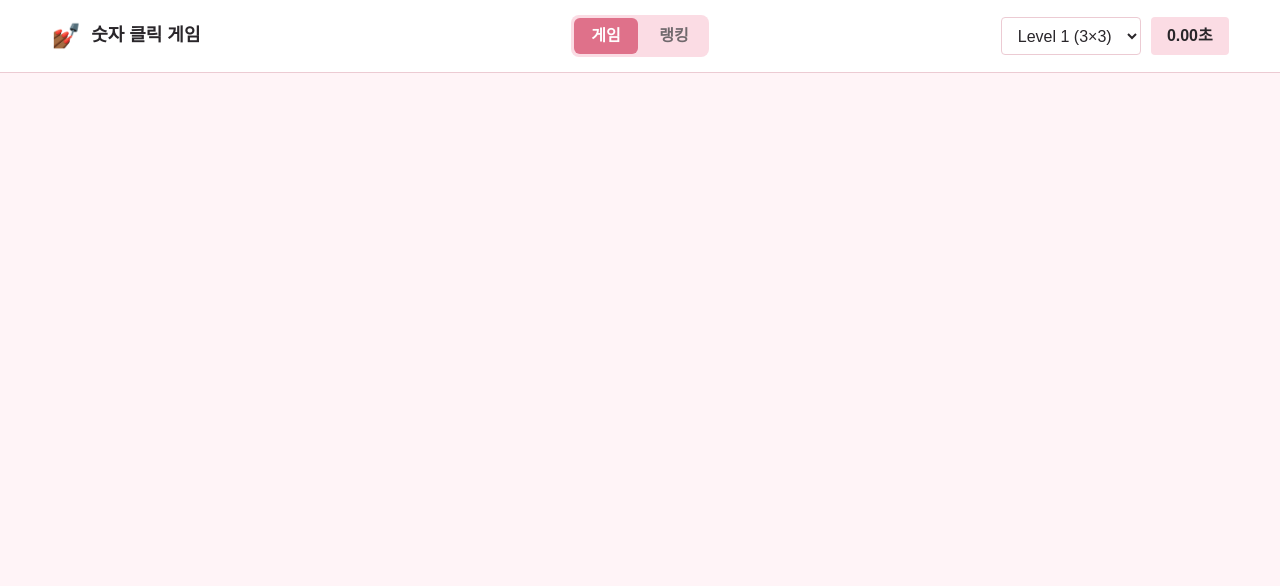
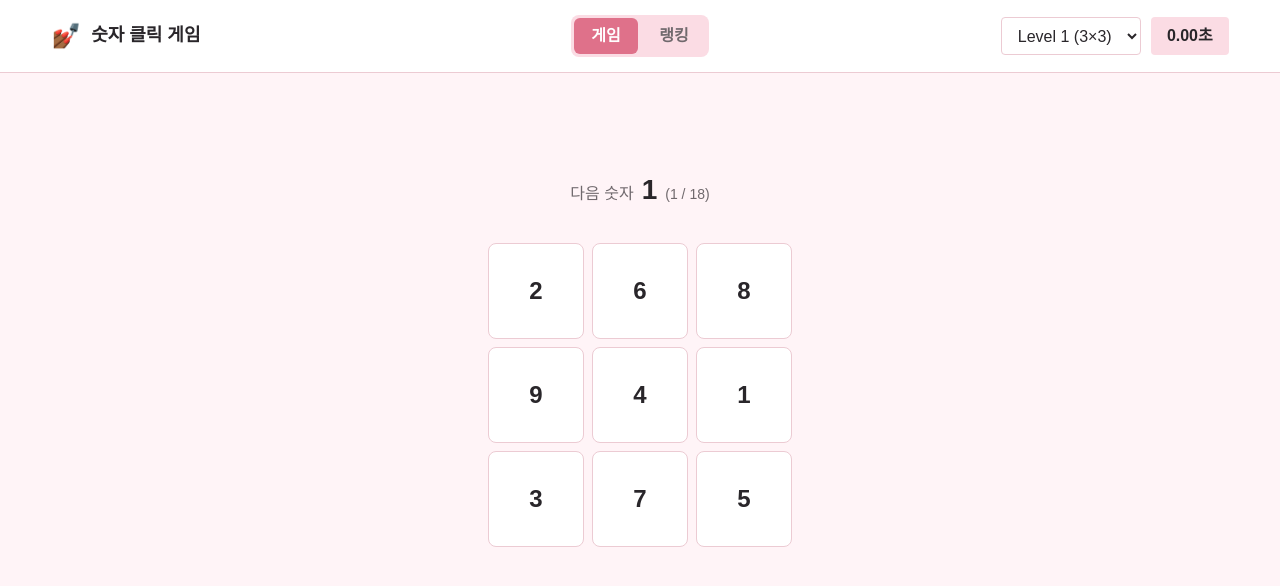
Before and after one commit to 39-play-sopt-web/HwangYuRim, a React (Vite) app in the folder Week2/Homework/one-to-fifty/: page / in a window 1280 px wide. Shown: the top 586 px of the page. Built offline with nearby package versions, Linux system fonts and the light colour scheme.

Commit message:
feat: Level 1 숫자 클릭 게임 구현

```diff
--- a/Week2/Homework/one-to-fifty/src/App.jsx
+++ b/Week2/Homework/one-to-fifty/src/App.jsx
@@ -1,4 +1,5 @@
 import { useState } from 'react'
+import Game from './components/Game/Game.jsx'
 import Header from './components/Header/Header.jsx'
 import { LEVELS } from './constants/levels.js'
 import { AppShell, MainContent } from './App.styles.js'
@@ -11,8 +12,18 @@ const VIEW = {
 function App() {
   const [activeView, setActiveView] = useState(VIEW.game)
   const [selectedLevel, setSelectedLevel] = useState(LEVELS[1].value)
+  const [elapsedTime, setElapsedTime] = useState('0.00')
 
   const isGameView = activeView === VIEW.game
+  const selectedLevelConfig = LEVELS[selectedLevel]
+
+  const handleViewChange = (view) => {
+    setActiveView(view)
+
+    if (view === VIEW.ranking) {
+      setElapsedTime('0.00')
+    }
+  }
 
   return (
     <AppShell>
@@ -20,11 +31,15 @@ function App() {
         activeView={activeView}
         levels={[LEVELS[1]]}
         selectedLevel={selectedLevel}
-        elapsedTime="0.00"
-        onViewChange={setActiveView}
+        elapsedTime={elapsedTime}
+        onViewChange={handleViewChange}
         onLevelChange={setSelectedLevel}
       />
-      <MainContent aria-label={isGameView ? '게임 화면' : '랭킹 화면'} />
+      <MainContent aria-label={isGameView ? '게임 화면' : '랭킹 화면'}>
+        {isGameView && (
+          <Game level={selectedLevelConfig} onTimeChange={setElapsedTime} />
+        )}
+      </MainContent>
     </AppShell>
   )
 }
--- /dev/null
+++ b/Week2/Homework/one-to-fifty/src/components/Game/Game.jsx
@@ -0,0 +1,113 @@
+import { useEffect, useRef, useState } from 'react'
+import { createTiles } from '../../utils/game.js'
+import {
+  GameBoard,
+  GameSection,
+  NextNumber,
+  NumberButton,
+  Status,
+} from './Game.styles.js'
+
+const RECORDS_STORAGE_KEY = 'oneToFiftyRecords'
+const TIMER_INTERVAL = 10
+
+function Game({ level, onTimeChange }) {
+  const [tiles, setTiles] = useState(() => createTiles(level.maxNumber))
+  const [nextNumber, setNextNumber] = useState(1)
+  const startedAtRef = useRef(null)
+  const timerIdRef = useRef(null)
+
+  const stopTimer = () => {
+    window.clearInterval(timerIdRef.current)
+    timerIdRef.current = null
+  }
+
+  const resetGame = () => {
+    stopTimer()
+    startedAtRef.current = null
+    setTiles(createTiles(level.maxNumber))
+    setNextNumber(1)
+    onTimeChange('0.00')
+  }
+
+  const startTimer = (startedAt) => {
+    startedAtRef.current = startedAt
+    timerIdRef.current = window.setInterval(() => {
+      const elapsedSeconds = (performance.now() - startedAtRef.current) / 1000
+      onTimeChange(elapsedSeconds.toFixed(2))
+    }, TIMER_INTERVAL)
+  }
+
+  const saveRecord = (playTime) => {
+    const records = JSON.parse(
+      localStorage.getItem(RECORDS_STORAGE_KEY) ?? '[]',
+    );
+
+    records.push({
+      playedAt: new Date().toISOString(),
+      level: level.value,
+      playTime: Number(playTime),
+    })
+    localStorage.setItem(RECORDS_STORAGE_KEY, JSON.stringify(records))
+  }
+
+  const finishGame = (finishedAt) => {
+    const playTime = ((finishedAt - startedAtRef.current) / 1000).toFixed(2)
+
+    stopTimer()
+    onTimeChange(playTime)
+    saveRecord(playTime)
+    window.alert(`Level ${level.value} 야호~!\n${playTime}초`)
+    resetGame()
+  }
+
+  const handleNumberClick = (event, clickedNumber, tileIndex) => {
+    if (clickedNumber !== nextNumber) return;
+
+    if (clickedNumber === 1) {
+      startTimer(event.timeStamp)
+    }
+
+    setTiles((currentTiles) =>
+      currentTiles.map((tile, index) =>
+        index === tileIndex ? { current: tile.next, next: null } : tile,
+      ),
+    )
+
+    if (clickedNumber === level.maxNumber) {
+      finishGame(event.timeStamp)
+      return
+    }
+
+    setNextNumber((currentNumber) => currentNumber + 1)
+  }
+
+  useEffect(() => () => stopTimer(), [])
+
+  return (
+    <GameSection>
+      <Status>
+        다음 숫자 <NextNumber>{nextNumber}</NextNumber>
+        <span>
+          ({nextNumber} / {level.maxNumber})
+        </span>
+      </Status>
+
+      <GameBoard $size={level.size}>
+        {tiles.map((tile, index) => (
+          <NumberButton
+            key={index}
+            type="button"
+            disabled={tile.current === null}
+            aria-hidden={tile.current === null}
+            onClick={(event) => handleNumberClick(event, tile.current, index)}
+          >
+            {tile.current}
+          </NumberButton>
+        ))}
+      </GameBoard>
+    </GameSection>
+  )
+}
+
+export default Game
--- /dev/null
+++ b/Week2/Homework/one-to-fifty/src/components/Game/Game.styles.js
@@ -0,0 +1,49 @@
+import styled from '@emotion/styled'
+
+export const GameSection = styled.section`
+  display: flex;
+  flex-direction: column;
+  align-items: center;
+  gap: 32px;
+  padding: clamp(40px, 8vw, 96px) 20px;
+`
+
+export const Status = styled.p`
+  display: flex;
+  align-items: baseline;
+  gap: 8px;
+  margin: 0;
+  color: ${({ theme }) => theme.colors.textMuted};
+
+  span {
+    font-size: 14px;
+  }
+`
+
+export const NextNumber = styled.strong`
+  color: ${({ theme }) => theme.colors.text};
+  font-size: 28px;
+`
+
+export const GameBoard = styled.div`
+  display: grid;
+  grid-template-columns: repeat(${({ $size }) => $size}, 1fr);
+  gap: 8px;
+`
+
+export const NumberButton = styled.button`
+  width: clamp(48px, 12vw, 96px);
+  aspect-ratio: 1;
+  padding: 0;
+  background-color: ${({ theme }) => theme.colors.surface};
+  border: 1px solid ${({ theme }) => theme.colors.border};
+  border-radius: ${({ theme }) => theme.radius.medium};
+  font-size: 24px;
+  font-weight: 700;
+
+  &:disabled {
+    background-color: transparent;
+    border-style: dashed;
+    cursor: default;
+  }
+`
--- /dev/null
+++ b/Week2/Homework/one-to-fifty/src/utils/game.js
@@ -0,0 +1,29 @@
+function shuffleNumbers(numbers) {
+  const shuffled = [...numbers]
+
+  for (let index = shuffled.length - 1; index > 0; index -= 1) {
+    const randomIndex = Math.floor(Math.random() * (index + 1))
+    ;[shuffled[index], shuffled[randomIndex]] = [
+      shuffled[randomIndex],
+      shuffled[index],
+    ]
+  }
+
+  return shuffled
+}
+
+export function createTiles(maxNumber) {
+  const half = maxNumber / 2
+  const firstNumbers = Array.from({ length: half }, (_, index) => index + 1)
+  const secondNumbers = Array.from(
+    { length: half },
+    (_, index) => index + half + 1,
+  )
+  const visibleNumbers = shuffleNumbers(firstNumbers)
+  const hiddenNumbers = shuffleNumbers(secondNumbers)
+
+  return visibleNumbers.map((current, index) => ({
+    current,
+    next: hiddenNumbers[index],
+  }))
+}
```
